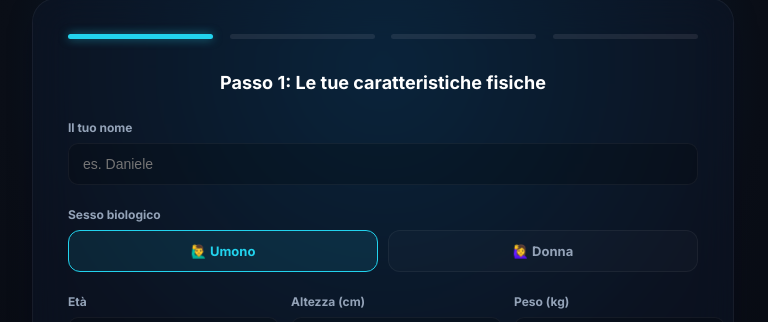
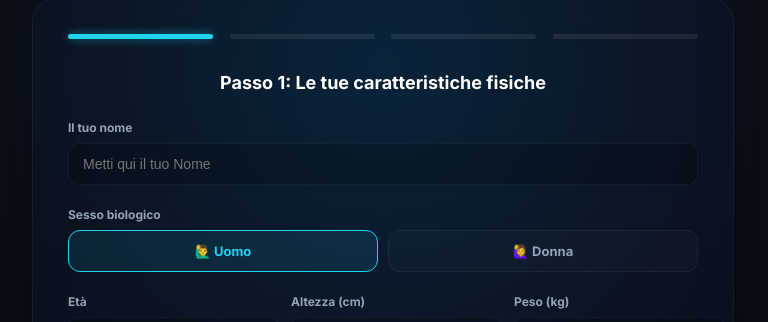
Before and after one commit to danielegabrovec/sito-mydietplan-pro, a React (Vite) app: page / in a window 1280 px wide. Shown: the part 1934-2256 px from the top of the page, without its empty margins (257-1025 px from the left). Built offline with nearby package versions, Linux system fonts and the light colour scheme.

Commit message:
fix: corretto placeholder nome e refuso Umono nel calcolatore BMR

```diff
--- a/src/components/LandingPage.tsx
+++ b/src/components/LandingPage.tsx
@@ -1370,7 +1370,7 @@ export default function LandingPage() {
                         type="text"
                         value={calcNome}
                         onChange={(e) => setCalcNome(e.target.value)}
-                        placeholder={lang === 'it' ? 'es. Daniele' : 'e.g. Daniele'}
+                        placeholder={lang === 'it' ? 'Metti qui il tuo Nome' : 'Enter your Name here'}
                         style={{ background: 'rgba(0,0,0,0.2)', border: '1px solid var(--border-color)', borderRadius: '10px', padding: '12px 14px', color: '#fff', outline: 'none', fontSize: '14px' }}
                       />
                     </div>
@@ -1390,7 +1390,7 @@ export default function LandingPage() {
                             fontWeight: '700', cursor: 'pointer', transition: 'all 0.2s', fontSize: '13px'
                           }}
                         >
-                          🙋‍♂️ {lang === 'it' ? 'Umono' : 'Male'}
+                          🙋‍♂️ {lang === 'it' ? 'Uomo' : 'Male'}
                         </button>
                         <button
                           type="button"
```
